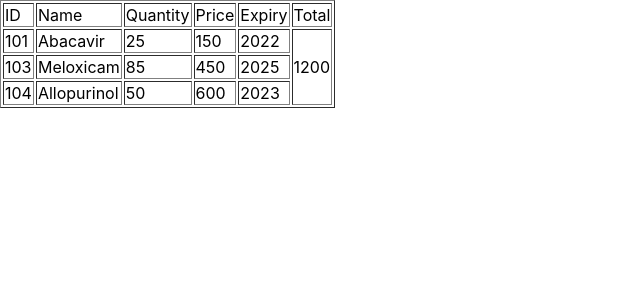
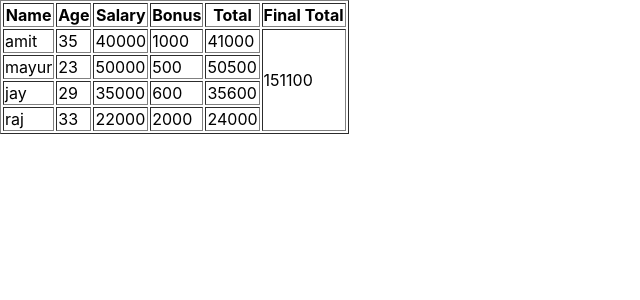
Before and after one commit to Sahil8757/first_react, a React (Create React App) app: page / in a window 1280 px wide. Shown: the top 300 px of the page, without its empty margins (0-640 px from the left). Built offline with nearby package versions, Linux system fonts and the light colour scheme.

Commit message:
project 1 complete

```diff
--- a/src/App.js
+++ b/src/App.js
@@ -3,119 +3,164 @@ import './App.css';
 
 function App() {
 
-const arr = [
-  {
-    id: 101,
-    name: 'Abacavir',
-    quantity: 25,
-    price: 150,
-    expiry: 2022,
-    status: true
-  },
-  {
-    id: 102,
-    name: 'Eltrombopag',
-    quantity: 90,
-    price: 550,
-    expiry: 2021,
-    status: true
-  },
-  {
-    id: 103,
-    name: 'Meloxicam',
-    quantity: 85,
-    price: 450,
-    expiry: 2025,
-    status: false
-  },
-  {
-    id: 104,
-    name: 'Allopurinol',
-    quantity: 50,
-    price: 600,
-    expiry: 2023,
-    status: true
-  },
-  {
-    id: 105,
-    name: 'Phenytoin',
-    quantity: 63,
-    price: 250,
-    expiry: 2021,
-    status: false
-  }
-];
+// const arr = [
+//   {
+//     id: 101,
+//     name: 'Abacavir',
+//     quantity: 25,
+//     price: 150,
+//     expiry: 2022,
+//     status: true
+//   },
+//   {
+//     id: 102,
+//     name: 'Eltrombopag',
+//     quantity: 90,
+//     price: 550,
+//     expiry: 2021,
+//     status: true
+//   },
+//   {
+//     id: 103,
+//     name: 'Meloxicam',
+//     quantity: 85,
+//     price: 450,
+//     expiry: 2025,
+//     status: false
+//   },
+//   {
+//     id: 104,
+//     name: 'Allopurinol',
+//     quantity: 50,
+//     price: 600,
+//     expiry: 2023,
+//     status: true
+//   },
+//   {
+//     id: 105,
+//     name: 'Phenytoin',
+//     quantity: 63,
+//     price: 250,
+//     expiry: 2021,
+//     status: false
+//   }
+// ];
 
 
-let filterData = arr.filter((f) => f.expiry >= 2022);
-
-let ans = arr.filter((f) => f.expiry >=2022 )
-.reduce((acc, d, i) => acc + d.price, 0);
-
-console.log(ans);
 
 
-//array
-let arr1 = [10,20,30,40,50];
+// let filterData = arr.filter((f) => f.expiry >= 2022);
 
-//copy
-let arr2 = [...arr1];
-console.log(arr2);
+// let ans = arr.filter((f) => f.expiry >=2022 )
+// .reduce((acc, d, i) => acc + d.price, 0);
 
-//merge
-let arr3 =[99,...arr1,100];
-console.log(arr3);
-
-//destructure
-let [maths,eng,guj,ss,sci] = arr1;
-console.log(ss);
+// console.log(ans);
 
 
-//object
-let obj ={
-  id : 101,
-  name : "amit"
-};
+// //array
+// let arr1 = [10,20,30,40,50];
 
-//copy
-let obj1 = {...obj};
-console.log(obj1);
+// //copy
+// let arr2 = [...arr1];
+// console.log(arr2);
 
-//merge
-let obj2 ={
-  ...obj,
-  place : 'surat',
-  name : "Sahil"
-};
-console.log(obj2);
+// //merge
+// let arr3 =[99,...arr1,100];
+// console.log(arr3);
 
-//destructure
-let {id, name} = obj;
-console.log (id, name);
+// //destructure
+// let [maths,eng,guj,ss,sci] = arr1;
+// console.log(ss);
 
 
- return (
+// //object
+// let obj ={
+  //   id : 101,
+  //   name : "amit"
+  // };
+
+  // //copy
+  // let obj1 = {...obj};
+  // console.log(obj1);
+
+  // //merge
+  // let obj2 ={
+    //   ...obj,
+    //   place : 'surat',
+    //   name : "Sahil"
+    // };
+    // console.log(obj2);
+
+    // //destructure
+    // let {id, name} = obj;
+    // console.log (id, name);
+
+    const emp = [
+      {
+        name: "amit",
+        age: 35,
+        salary: 40000,
+        bonus: 1000,
+        status: true
+      },
+      {
+        name: "ajay",
+        age: 25,
+        salary: 38000,
+        bonus: 2000,
+        status: false
+      },
+      {
+        name: "mayur",
+        age: 23,
+        salary: 50000,
+        bonus: 500,
+        status: true
+      },
+      {
+        name: "jay",
+        age: 29,
+        salary: 35000,
+        bonus: 600,
+        status: true
+      },
+      {
+        name: "raj",
+        age: 33,
+        salary: 22000,
+        bonus: 2000,
+        status: true
+      }
+    ];
+
+    let filterData = emp.filter((f) => f.status == true);
+
+    let ans = emp.filter((f) => f.status == true)
+    .reduce((acc, d, i) => acc + (d.salary + d.bonus), 0);
+    console.log(ans);
+
+    return (
     <>
     <table border="1">
       <tr>
-        <td>ID</td>
-        <td>Name</td>
-        <td>Quantity</td>
-        <td>Price</td>
-        <td>Expiry</td>
-        <td>Total</td>
+        <th>Name</th>
+        <th>Age</th>
+        <th>Salary</th>
+        <th>Bonus</th>
+        <th>Total</th>
+        <th>Final Total</th>
       </tr>
       <tbody>
       {
         filterData.map((d, i) => {
           return (
             <tr>
-              <td>{d.id}</td>
               <td>{d.name}</td>
-              <td>{d.quantity}</td>
-              <td>{d.price}</td>
-              <td>{d.expiry}</td>
-              {i === 0 ? <td rowspan = {arr.length}>{ans}</td> :null}
+              <td>{d.age}</td>
+              <td>{d.salary}</td>
+              <td>{d.bonus}</td>
+              <td>{d.salary + d.bonus}</td>
+              {i === 0 ? <td rowspan = {emp.length}>{ans}</td> :null}
             </tr>
           )
 
```
